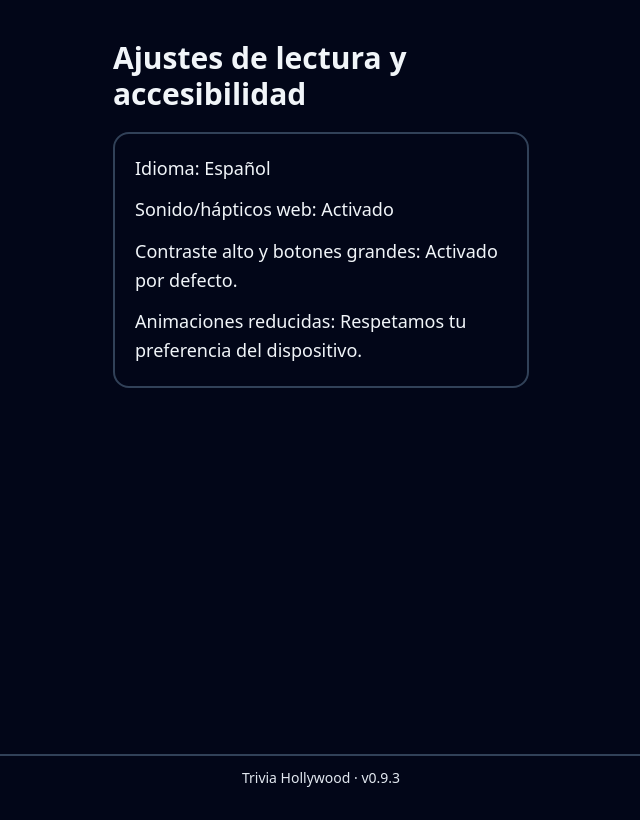
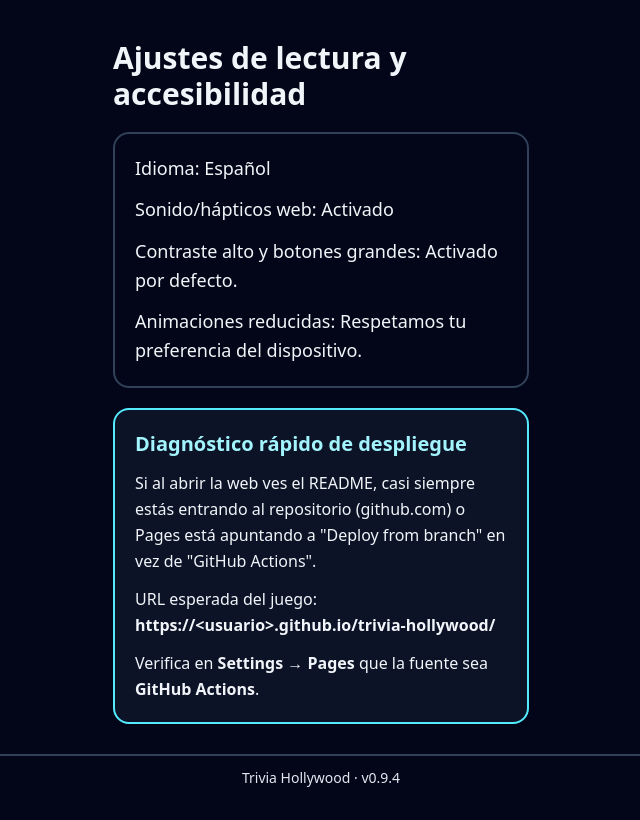
Before and after one commit to felipeaurelio13/trivia-hollywood, a Next.js app: page /settings in a window 1280 px wide. Shown: the whole page, without its empty margins (319-959 px from the left). Built offline with nearby package versions, Linux system fonts and the light colour scheme.

Commit message:
Add GitHub Pages deployment diagnostics in Settings

```diff
--- a/app/settings/page.tsx
+++ b/app/settings/page.tsx
@@ -1,3 +1,5 @@
+import React from 'react';
+
 export default function SettingsPage() {
   return (
     <section className="space-y-5 pt-6">
@@ -8,6 +10,21 @@ export default function SettingsPage() {
         <p>Contraste alto y botones grandes: Activado por defecto.</p>
         <p>Animaciones reducidas: Respetamos tu preferencia del dispositivo.</p>
       </div>
+
+      <div className="space-y-3 rounded-2xl border-2 border-cyan-300 bg-slate-900/80 p-5 text-base leading-relaxed">
+        <h2 className="text-xl font-semibold text-cyan-200">Diagnóstico rápido de despliegue</h2>
+        <p>
+          Si al abrir la web ves el README, casi siempre estás entrando al repositorio (github.com) o Pages está
+          apuntando a &quot;Deploy from branch&quot; en vez de &quot;GitHub Actions&quot;.
+        </p>
+        <p>
+          URL esperada del juego: <span className="font-semibold">https://&lt;usuario&gt;.github.io/trivia-hollywood/</span>
+        </p>
+        <p>
+          Verifica en <span className="font-semibold">Settings → Pages</span> que la fuente sea{' '}
+          <span className="font-semibold">GitHub Actions</span>.
+        </p>
+      </div>
     </section>
   );
 }
--- a/lib/version.ts
+++ b/lib/version.ts
@@ -1 +1 @@
-export const APP_VERSION = 'v0.9.3';
+export const APP_VERSION = 'v0.9.4';
```
Also changed, not shown: 2 other files (tests, documents, lock files or other folders).
